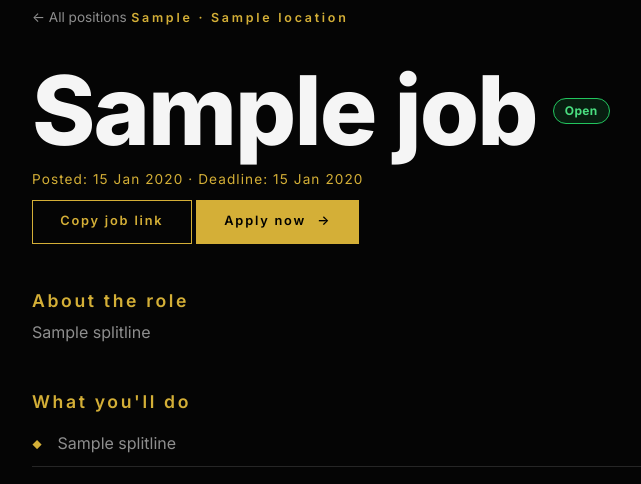
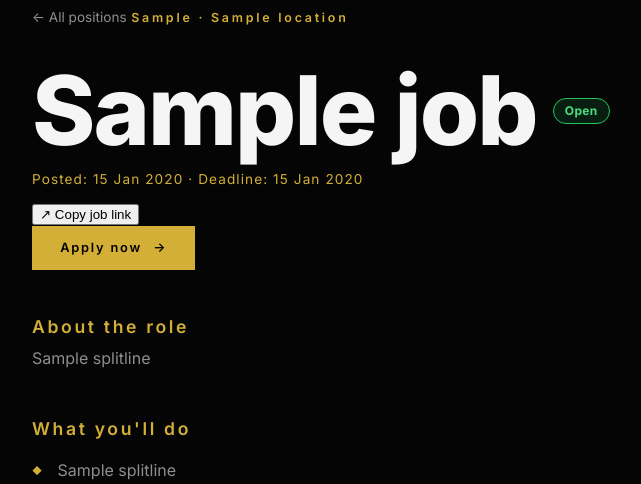
Before and after one commit to hayal05/Natra-tech, a Flask app: template templates/job.html in a window 1280 px wide. Shown: the part 165-649 px from the top of the page, without its empty margins (256-897 px from the left). Run offline with Flask 3, Linux system fonts and the light colour scheme; the template is opened without the code that fills it: most values are stand-ins (such as "Sample title", 1, 10 or a date in 2020); some libraries are stand-ins or nearby versions.

Commit message:
Reposition job copy links and show compact copied confirmation

```diff
--- a/templates/job.html
+++ b/templates/job.html
@@ -9,7 +9,7 @@
     <span class="label">{{ job.employment_type }} · {{ job.location }}</span>
     <div class="job-title-row"><h1>{{ job.title }}</h1><span class="job-state {{ 'job-state-closed' if job.deadline and job.deadline < today else 'job-state-open' }}">{{ "Closed" if job.deadline and job.deadline < today else "Open" }}</span></div>
     <p class="job-meta">Posted: {{ job.posted_on.strftime("%d %b %Y") }} · Deadline: {{ job.deadline.strftime("%d %b %Y") if job.deadline else "Open until filled" }}</p>
-    <button class="btn" type="button" data-copy-link="{{ url_for('careers.detail', slug=job.slug, _external=True) }}">Copy job link</button>
+    <div class="job-share-row"><button class="job-copy-link" type="button" data-copy-link="{{ url_for('careers.detail', slug=job.slug, _external=True) }}">↗ Copy job link</button></div>
     {% if job.deadline and job.deadline < today %}<p class="error-text">Applications closed — deadline has passed.</p>
     {% else %}<a class="btn btn-solid" href="#apply">Apply now <span class="arrow">→</span></a>{% endif %}
 
```
